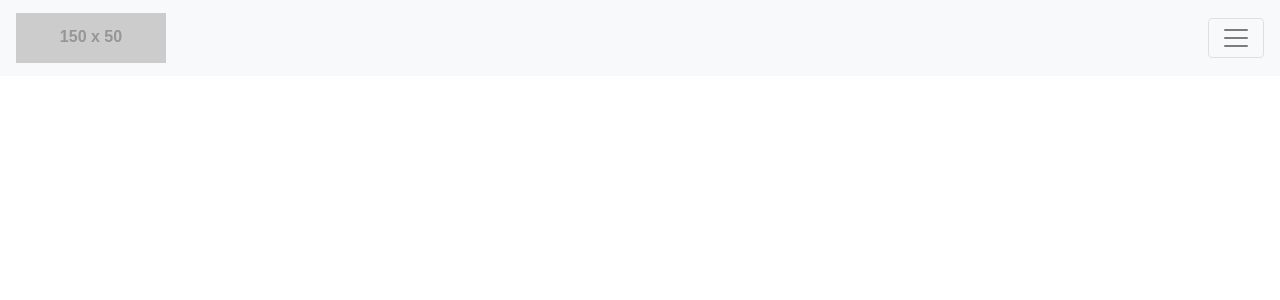
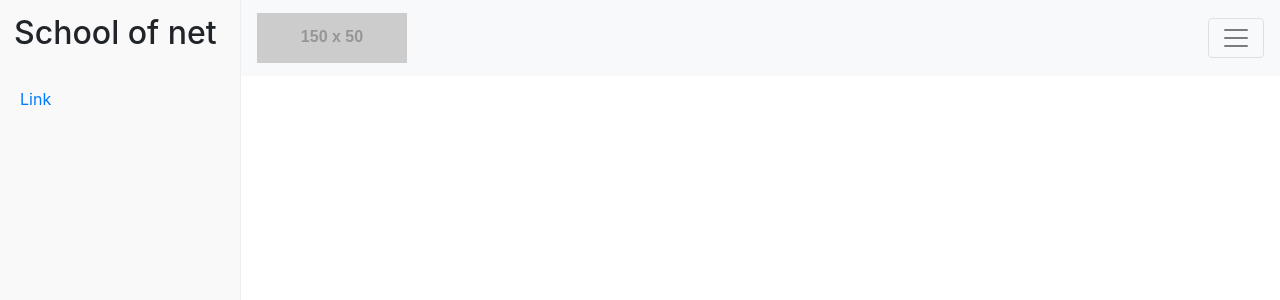
Before and after one commit to jamangueira7/admin-template-react-js-son, a React (Create React App) app: page / in a window 1280 px wide. Shown: the top 300 px of the page. Built offline with nearby package versions, Linux system fonts and the light colour scheme.

Commit message:
criando Sidebar

```diff
--- /dev/null
+++ b/src/components/Sidebar.js
@@ -0,0 +1,20 @@
+import React from 'react';
+
+import {
+    Navbar,
+    NavbarBrand,
+    NavbarToggler
+} from 'reactstrap';
+
+export default function Sidebar(props) {
+    return (
+        <aside id="sidebar">
+            <div className="sidebar-title">
+                <h2>School of net</h2>
+            </div>
+            <div className="list-group">
+                <a href="#" className="list-group-item">Link</a>
+            </div>
+        </aside>
+    );
+};
--- a/src/containers/AppLayout.js
+++ b/src/containers/AppLayout.js
@@ -2,22 +2,25 @@
 import { Switch, Route } from 'react-router-dom';
 import Templates from './routes';
 import Header from './../components/Header';
+import Sidebar from './../components/Sidebar';
 
 export default class AppLayout extends Component {
     render() {
         return (
-            <div id="main-wrapper">
-
-                <div clasName="content-wrapper">
+            <div className="d-flex" id="main-wrapper">
+                <Sidebar />
+                <div id="content-wrapper">
                     <Header />
                     <Switch>
                         { Templates.map((route, index) => (
+                            <div className="content-dynamic">
                                 <Route
                                     key={index}
                                     path={route.path}
                                     exact={true}
                                     render={ props => <route.template { ...props } /> }
                                 />
+                            </div>
                         ))}
 
                     </Switch>
--- a/src/styles/app.css
+++ b/src/styles/app.css
@@ -1,3 +1,40 @@
+html {
+  height: 100%;
+  min-height: 100%; }
+
+body {
+  height: 100%;
+  min-height: 100%; }
+
+#root {
+  height: 100%;
+  min-height: 100%; }
+
+#main-wrapper {
+  height: 100%;
+  min-height: 100%; }
+
+#sidebar {
+  height: 100%;
+  min-height: 100%;
+  background: #f9f9f9;
+  border-right: 1px solid #eeeeee; }
+  #sidebar .sidebar-title {
+    padding: 0.8em;
+    font-size: 1.1em; }
+  #sidebar .list-group {
+    width: 15em; }
+    #sidebar .list-group .list-group-item {
+      background: #f9f9f9;
+      border: none;
+      border-radius: 0; }
+
+#content-wrapper {
+  width: 100%; }
+  #content-wrapper .content-dynamic {
+    padding: 1em; }
+
+/* EXTERNAL PAGES */
 body.bg-blue {
   background: #499bea;
   background: -moz-linear-gradient(left, #499bea 0%, #207ce5 100%);
--- a/src/styles/app.scss
+++ b/src/styles/app.scss
@@ -1,3 +1,50 @@
+html {
+  height: 100%;
+  min-height: 100%;
+}
+
+body {
+  height: 100%;
+  min-height: 100%;
+}
+
+#root {
+  height: 100%;
+  min-height: 100%;
+}
+
+#main-wrapper {
+  height: 100%;
+  min-height: 100%;
+}
+
+#sidebar {
+  height: 100%;
+  min-height: 100%;
+  background: #f9f9f9;
+  border-right: 1px solid #eeeeee;
+  .sidebar-title {
+    padding: 0.8em;
+    font-size: 1.1em;
+  }
+  .list-group {
+    width: 15em;
+    .list-group-item {
+      background: #f9f9f9;
+      border: none;
+      border-radius: 0;
+    }
+  }
+}
+
+#content-wrapper {
+  width: 100%;
+  .content-dynamic {
+    padding: 1em;
+  }
+}
+
+/* EXTERNAL PAGES */
 body.bg-blue {
   background: rgba(73,155,234,1);
   background: -moz-linear-gradient(left, rgba(73,155,234,1) 0%, rgba(32,124,229,1) 100%);
```
Also changed, not shown: 1 other file (tests, documents, lock files or other folders). Lines whose indentation alone changed are shown as unchanged.
